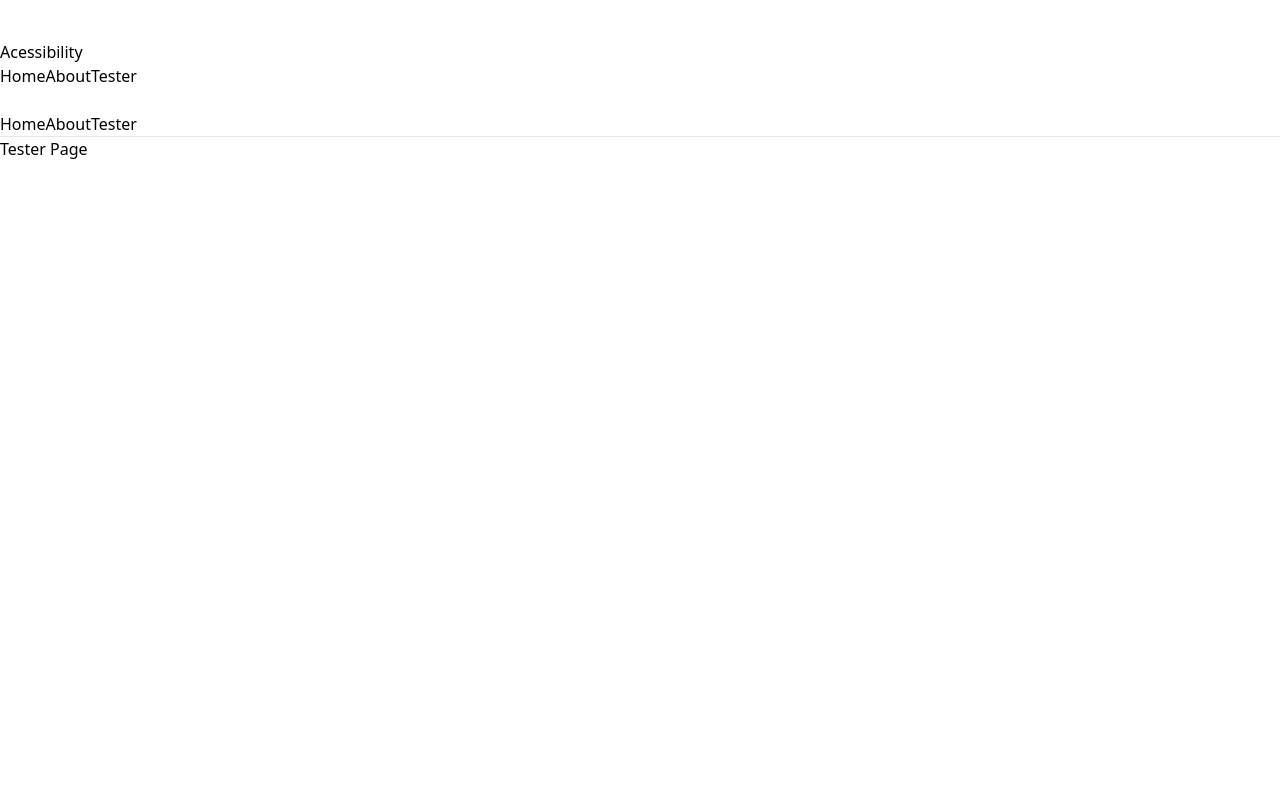
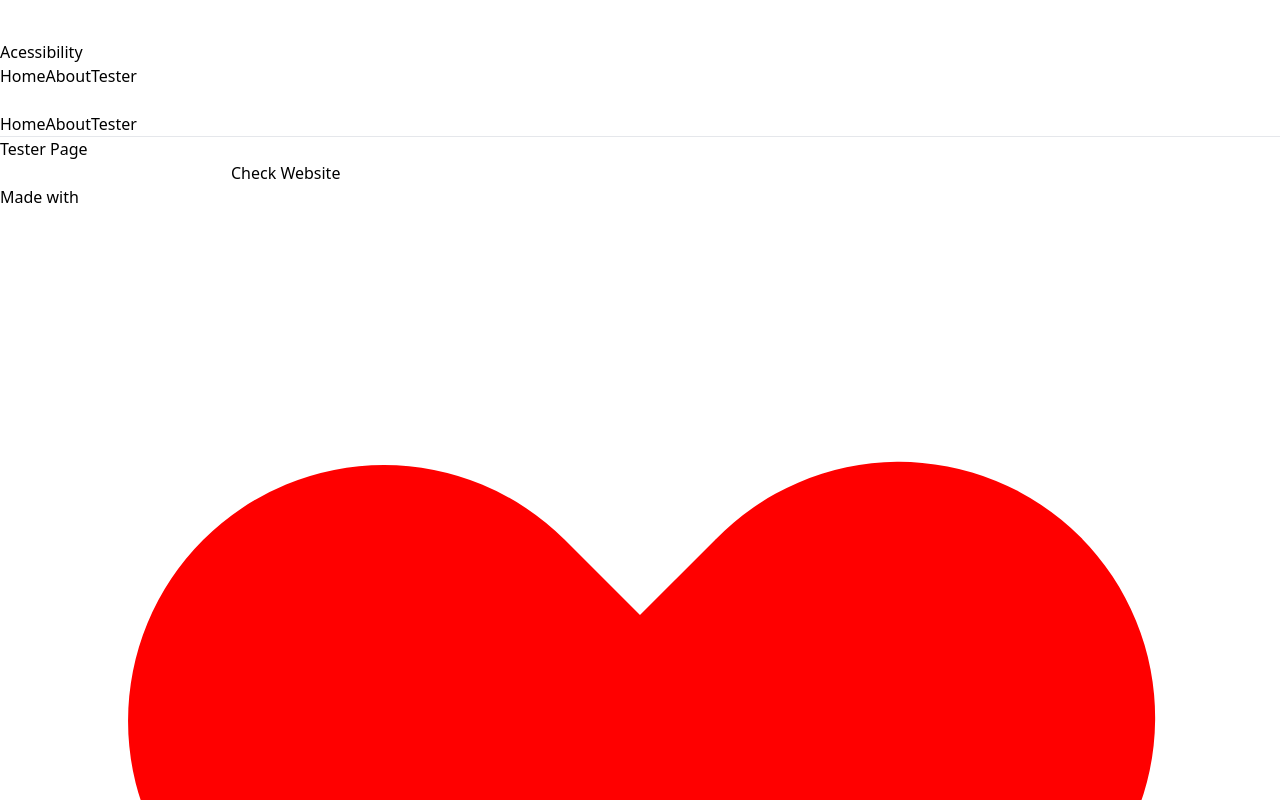
Before and after one commit to singhkunal2050/Acessibility, a React (Vite) app in the folder public/: page /tester in a window 1280 px wide. Shown: the part 1240-2040 px from the top of the page. Before the commit the page ends 1401 px from the top, so only its background shows below. Built offline with nearby package versions, Linux system fonts and the light colour scheme.

Commit message:
Basic Tester UI added

```diff
--- a/public/src/main.jsx
+++ b/public/src/main.jsx
@@ -4,6 +4,7 @@ import "./index.css";
 import App from "./App";
 
 import Navbar from "./components/Navbar";
+import Footer from "./components/Footer";
 
 import About from "./pages/About";
 import Tester from "./pages/Tester";
@@ -25,6 +26,8 @@ render(<main>
         </Routes>
       </div>
     </Router>
+
+    <Footer/>
 </main>,
   document.getElementById("root")
 );
--- a/public/src/pages/About.jsx
+++ b/public/src/pages/About.jsx
@@ -2,7 +2,7 @@ import React from 'react'
 
 function About() {
   return (
-    <div>
+    <div className="min-h-screen">
 
       <h1 className='text-4xl font-extrabold '>About Page</h1>
 
--- a/public/src/pages/Home.jsx
+++ b/public/src/pages/Home.jsx
@@ -4,7 +4,7 @@ function Home() {
   return (
     <section className='home-page'>
 
-      <div className="hero">
+      <div className="hero min-h-screen">
 
         <div className="container mx-auto bg-indigo-200">
             <h1 className='text-4xl font-extrabold text-center '>Home Page</h1>
--- a/public/src/pages/Tester.jsx
+++ b/public/src/pages/Tester.jsx
@@ -2,9 +2,20 @@ import React from 'react'
 
 function Tester() {
   return (
-    <div>
+    <div className='tester-page min-h-screen'>
 
-      <h1 className='text-4xl font-extrabold '>Tester Page</h1>
+      <div className="top-section py-5">
+      <div className="container">
+          <h1 className='text-4xl font-extrabold text-center'>Tester Page</h1>
+      </div>
+      </div>
+
+      <form action="" className='p-6 shadow-lg flex justify-center bg-indigo-100 mx-[10%] py-10'>
+        <input type="text" className=' min-w-[60vw] shadow-sm border-2 border-gray-300 px-4 py-2' />
+        <button type='submit' className='bg-indigo-800 border-2 border-indigo-700 px-4 py-2 text-white font-bold' >Check Website</button>
+      </form>
+
+
 
     </div>
   )
```
